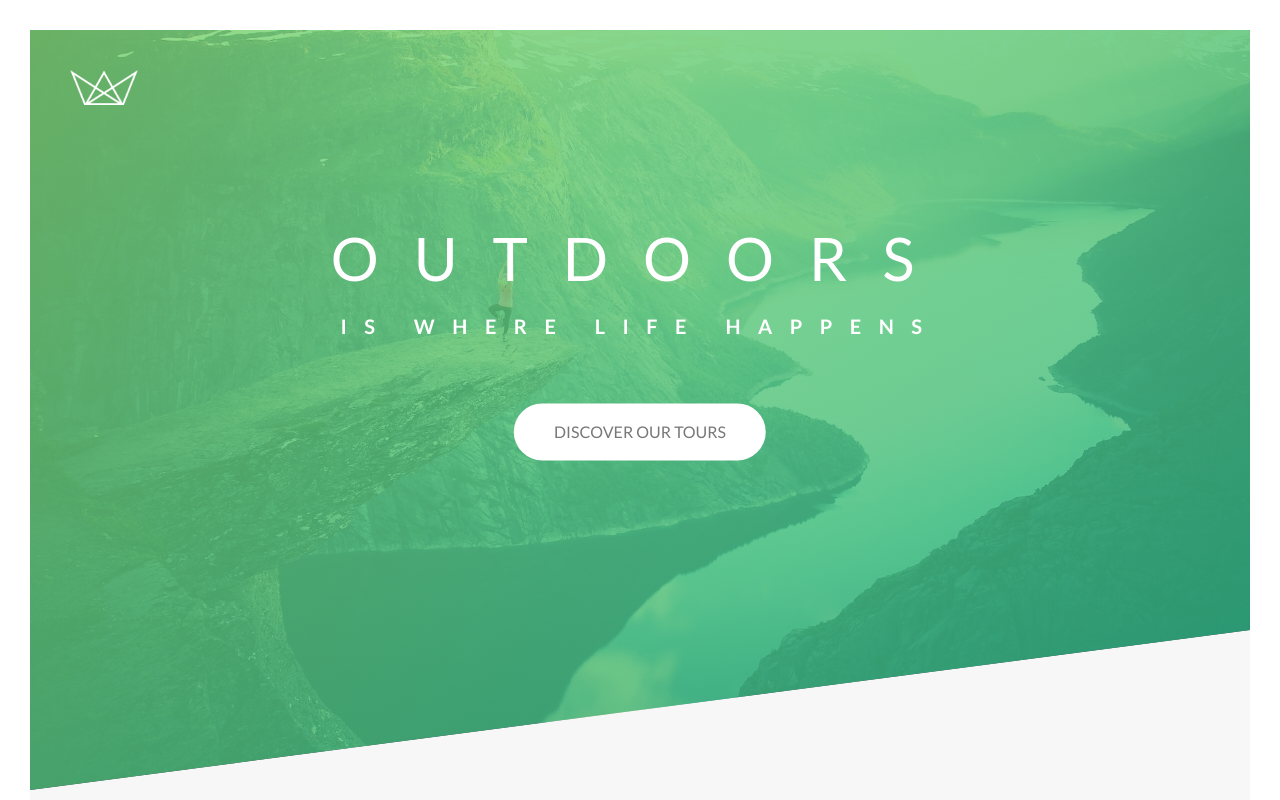
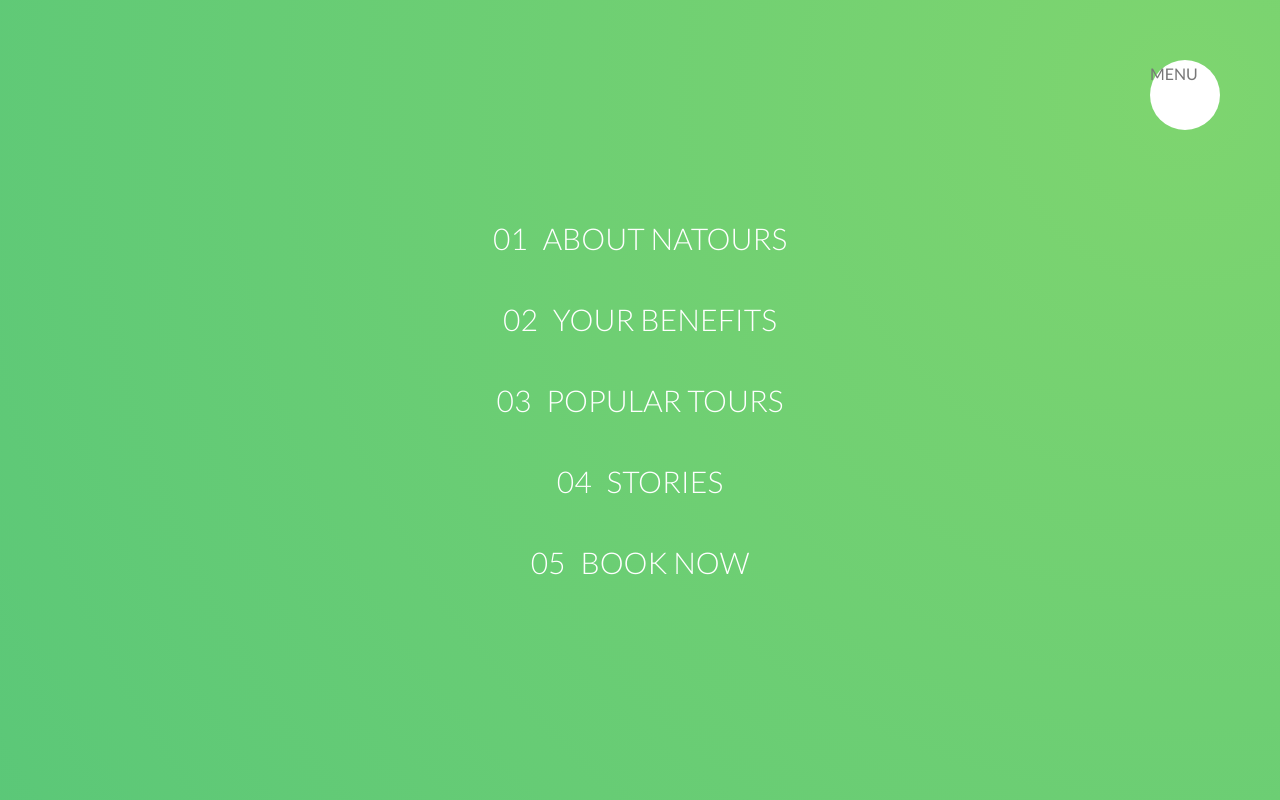
Before and after one commit to prinpadure/Natours, a website: page index.html in a window 1280 px wide. Shown: the top 800 px of the page. Drawn offline with nearby package versions, Linux system fonts and the light colour scheme; files that its build step writes are made by us from their sources.

Commit message:
add navigation

```diff
--- a/index.html
+++ b/index.html
@@ -15,6 +15,20 @@
 </head>
 
 <body>
+    <div class="navigation">
+        <input type="checkbox" class="navigation__checkbox" id="navi-toggle">
+        <label for="navi-toggle" class="navigation__button">MENU</label>
+        <div class="navigation__background">&nbsp;</div>
+        <nav class="navigation__nav">
+            <ul class="navigation__list">
+                <li class="navigation__item"><a href="#" class="navigation__link"><span>01</span>About Natours</a></li>
+                <li class="navigation__item"><a href="#" class="navigation__link"><span>02</span>Your benefits</a></li>
+                <li class="navigation__item"><a href="#" class="navigation__link"><span>03</span>Popular tours</a></li>
+                <li class="navigation__item"><a href="#" class="navigation__link"><span>04</span>Stories</a></li>
+                <li class="navigation__item"><a href="#" class="navigation__link"><span>05</span>Book now</a></li>
+            </ul>
+        </nav>
+    </div>
     <header class="header">
         <div class="header__text-box">
             <h1 class="heading-primary">
--- a/sass/abstracts/_mixins.scss
+++ b/sass/abstracts/_mixins.scss
@@ -5,3 +5,9 @@
         clear: both;
     }
 }
+
+@mixin center-horizontal-vertical {
+    top: 50%;
+    left: 50%;
+    transform: translate(-50%, -50%);
+}
--- /dev/null
+++ b/sass/layout/_navigation.scss
@@ -0,0 +1,68 @@
+.navigation {
+    &__checkbox {
+        display: none;
+    }
+    &__background {
+        height: 6rem;
+        width: 6rem;
+        border-radius: 50%;
+        position: fixed;
+        top: 6.5rem;
+        right: 6.5rem;
+        background-image: radial-gradient($color-primary-light, $color-primary-dark);
+        transform: scale(80);
+        z-index: 100;
+    }
+    &__button {
+        background-color: $color-white;
+        height: 7rem;
+        width: 7rem;
+        position: fixed;
+        top: 6rem;
+        right: 6rem;
+        border-radius: 50%;
+        z-index: 200;
+    }
+    &__nav {
+        height: 100vh;
+        width: 100%;
+        position: fixed;
+        top: 0;
+        left: 0;
+        z-index: 150;
+        text-align: center;
+    }
+    &__list {
+        position: absolute;
+        list-style: none;
+        @include center-horizontal-vertical;
+    }
+    &__item {
+        margin: 1rem;
+    }
+    &__link {
+        &:link,
+        &:visited {
+            display: inline-block;
+            font-size: 3rem;
+            font-weight: 300;
+            padding: 1rem 2rem;
+            color: $color-white;
+            text-decoration: none;
+            text-transform: uppercase;
+            background-image: linear-gradient(120deg, transparent 0%, transparent 50%, $color-white 50%);
+            background-size: 230%;
+            transition: all 0.4s;
+            span {
+                margin-right: 1.5rem;
+                display: inline-block;
+            }
+        }
+        &:hover,
+        &:active {
+            background-position: 100%;
+            color: $color-primary;
+            transform: translateX(1rem);
+        }
+    }
+}
--- a/sass/main.scss
+++ b/sass/main.scss
@@ -18,5 +18,6 @@
 @import "layout/header";
 @import "layout/grid";
 @import "layout/footer";
+@import "layout/navigation";
 
 @import "pages/home";
```
